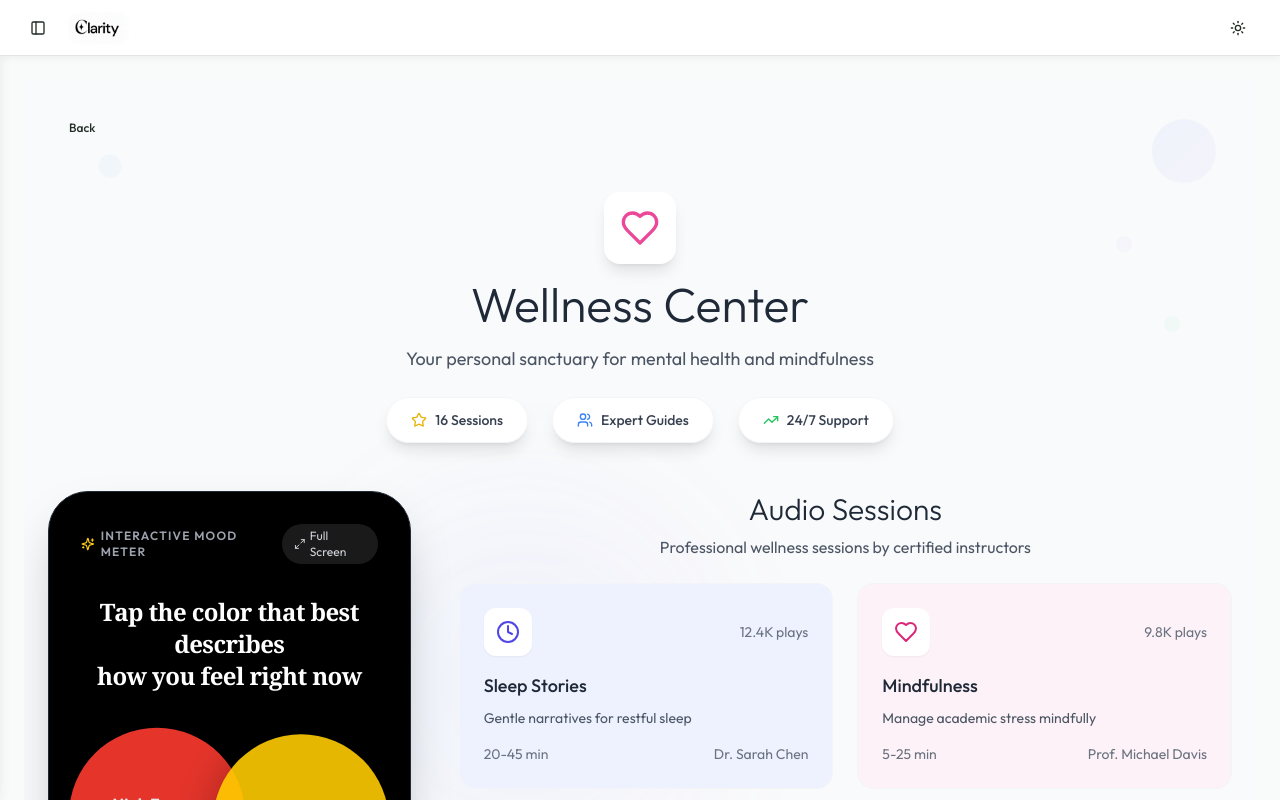
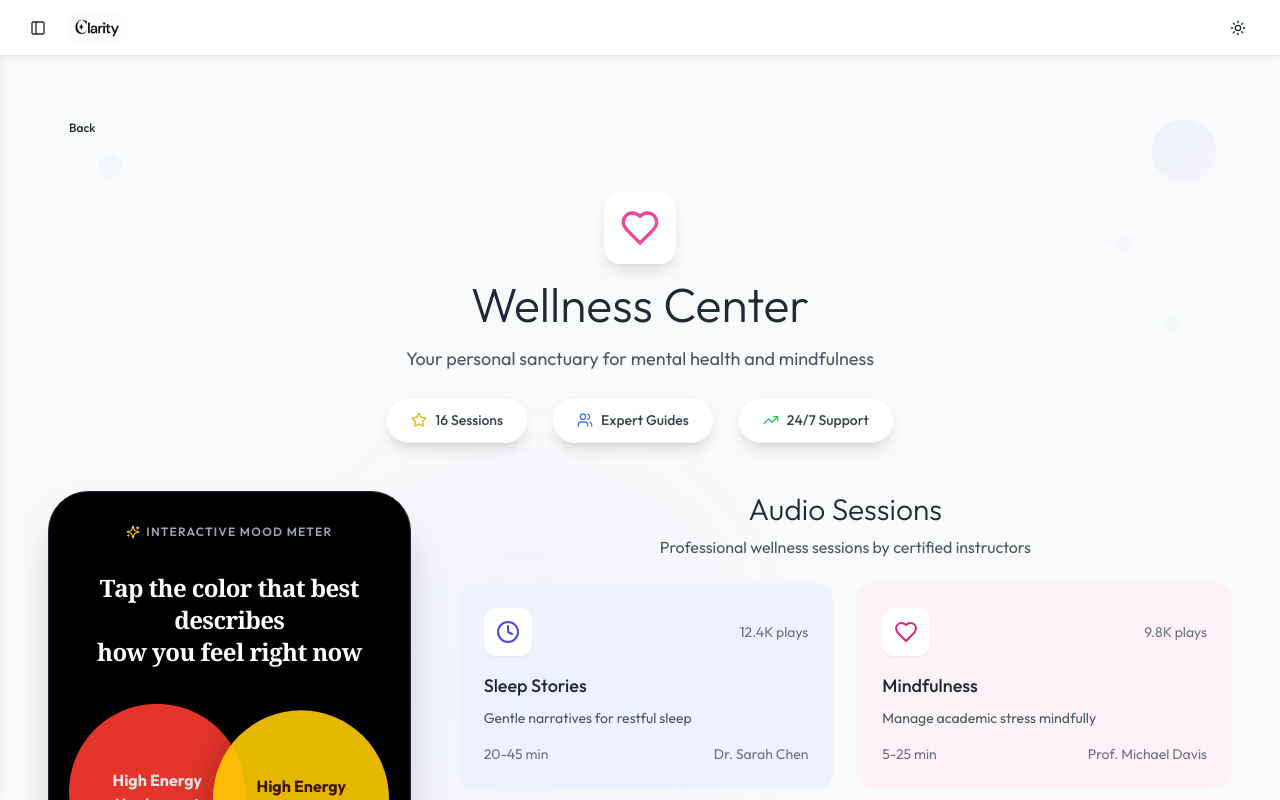
Before and after one commit to THE-DEDUCTER/Clarity, a Next.js app: page /wellness in a window 1280 px wide. Built offline with nearby package versions, Linux system fonts and the light colour scheme.

Commit message:
style: Remove Full Screen button from Mood Tracker

```diff
--- a/src/components/mood-tracker.tsx
+++ b/src/components/mood-tracker.tsx
@@ -148,17 +148,11 @@
       exit="exit"
       className="flex flex-col items-center w-full py-4 sm:py-8 bg-black dark:bg-black rounded-[40px] shadow-2xl px-4 overflow-hidden border border-gray-800 relative"
     >
-      <div className="flex items-center justify-between w-full px-4 mb-8">
+      <div className="flex items-center justify-center w-full px-4 mb-8">
         <span className="text-xs uppercase tracking-widest text-gray-400 font-semibold flex items-center gap-1.5">
           <Sparkles className="w-3.5 h-3.5 text-yellow-400" />
           Interactive Mood Meter
         </span>
-        <Link
-          href="/check-in"
-          className="text-xs px-3 py-1 rounded-full bg-white/10 text-gray-300 hover:text-white hover:bg-white/20 transition-colors flex items-center gap-1"
-        >
-          <Maximize2 className="w-3 h-3" /> Full Screen
-        </Link>
       </div>
 
       <motion.h3
```
